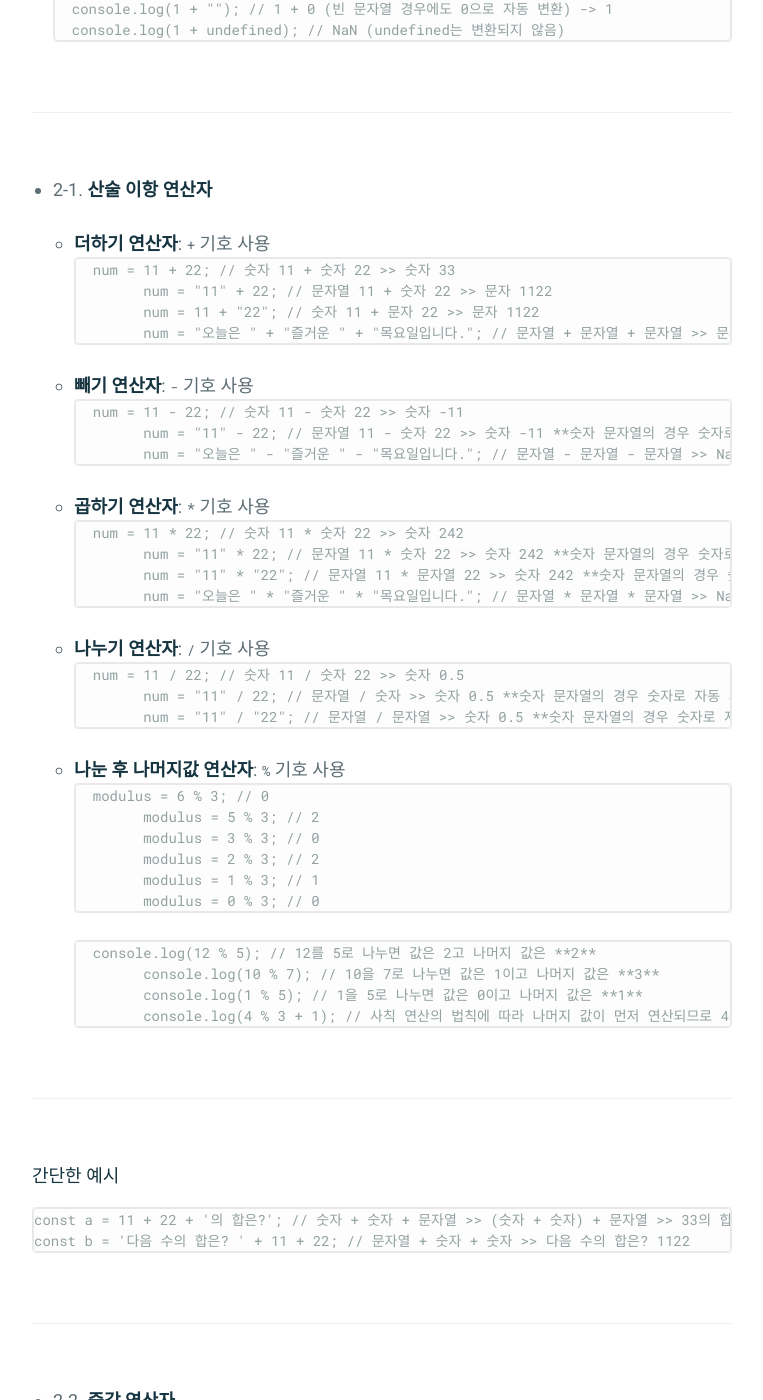
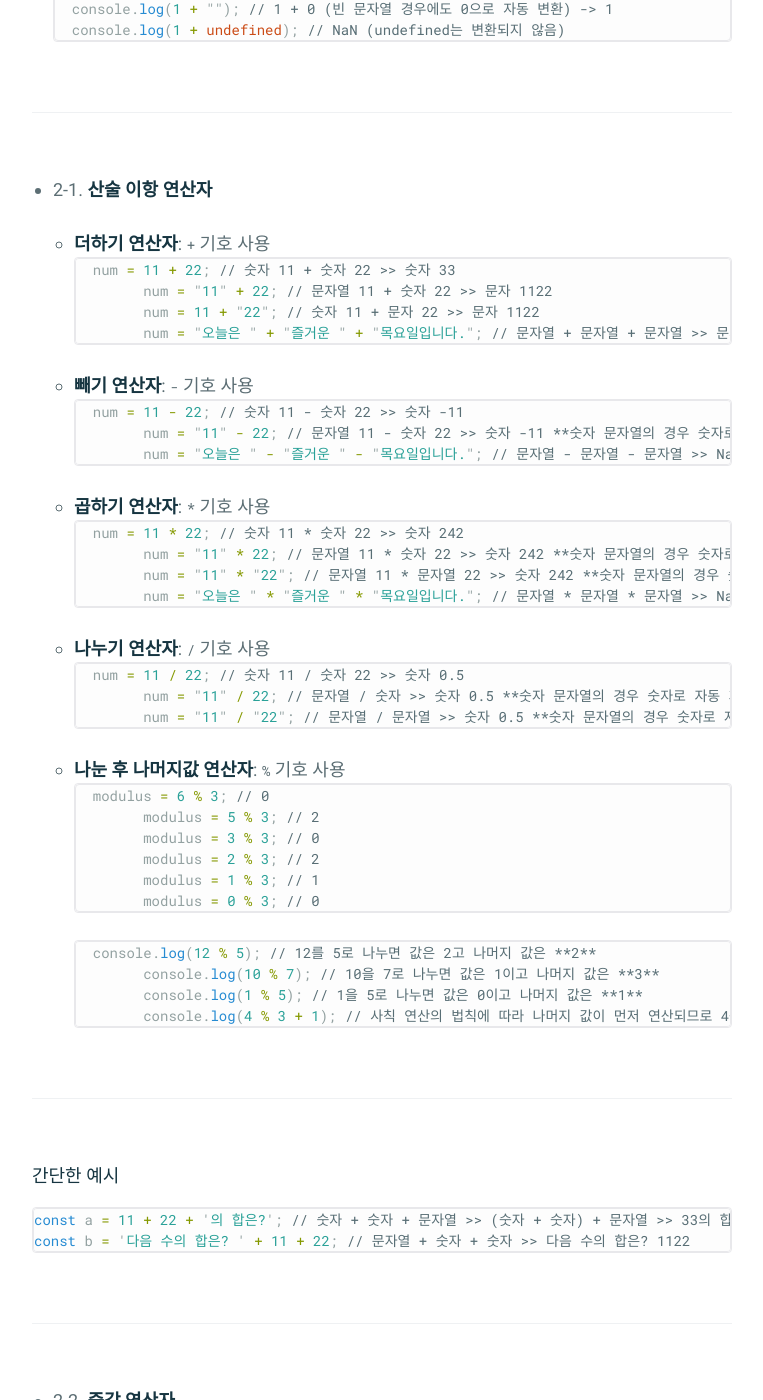
Before and after one commit to absolutelyfullycapable/absolutelyfullycapable.github.io, a Jekyll site: the page built from _posts/2020-09-03-javascript-연산자.md, in a window 1280 px wide and 1400 px high, scrolled down 1544 px. Shown: the whole window, without its empty margins (258-1021 px from the left). Built offline with Jekyll 4.4.1, drawn with Linux system fonts in a browser that asks for light colours; some of the changed text lies outside the part shown.

Commit message:
Add files via upload
modify posts

````diff
--- a/_posts/2020-09-03-javascript-연산자.md
+++ b/_posts/2020-09-03-javascript-연산자.md
@@ -19,14 +19,14 @@ comments: true
 
 - `+` 기호를 사용하여 문자열을 연결시키는 기능을 함
 
-    ```
+    ```js
 	var a = "Hello " + "Javascript"; // >> Hello Javascript 출력
 	```
 <br/>
 
 - 산술 연산자 기호와 똑같기 때문에 주의해야 함
 
-	```
+	```js
 	var a = "100" + 10; // >> 10010 출력
 	var b = 100 + 10; // >> 110 출력
 	```
@@ -43,7 +43,7 @@ comments: true
 - **더하기 연산자를 제외한 다른 연산자는 숫자형 문자열의 경우 숫자로 자동 변환하여 연산함**
 - 왼쪽에서 오른쪽으로 순차적으로 연산
 
-	```
+	```js
 	a = 50, b = 40, c = 20;
 	console.log(a - b + c); // 50-40+20 >> 30
 	```
@@ -51,14 +51,14 @@ comments: true
 
 - 곱하기, 나누기 연산자가 먼저 연산되고 더하기, 나누기 연산자는 나중에 연산
 
-	```
+	```js
     console.log(a - b / c); // 40 / 20 >> 2, 50-2 -> 48
     ```
 <br/>
 
 - 괄호 안을 먼저 연산 후 나머지 연산
 
-    ```
+    ```js
     console.log( (a-b)/c ); //(50-40) >> 10, 10 / 20 >> 0.5
     ```
 <br/>
@@ -68,7 +68,8 @@ comments: true
 <br/>
 
 - **산술 연산 특이**
-    ```
+
+    ```js
     console.log(0/0); // NaN
     console.log(true + true - false); // true (1), false (0) -> 2
     console.log(1 + null); // 1 + 0 (null은 연산에서 0) -> 1
@@ -86,7 +87,7 @@ comments: true
 
 	- **더하기 연산자**: `+` 기호 사용
 
-		```
+		```js
 		num = 11 + 22; // 숫자 11 + 숫자 22 >> 숫자 33
     	num = "11" + 22; // 문자열 11 + 숫자 22 >> 문자 1122
     	num = 11 + "22"; // 숫자 11 + 문자 22 >> 문자 1122
@@ -97,7 +98,7 @@ comments: true
 
 	- **빼기 연산자**: `-` 기호 사용
 
-		```
+		```js
 		num = 11 - 22; // 숫자 11 - 숫자 22 >> 숫자 -11
     	num = "11" - 22; // 문자열 11 - 숫자 22 >> 숫자 -11 **숫자 문자열의 경우 숫자로 자동 변환되어 계산함**
     	num = "오늘은 " - "즐거운 " - "목요일입니다."; // 문자열 - 문자열 - 문자열 >> NaN (Not a Number)
@@ -107,7 +108,7 @@ comments: true
 
 	- **곱하기 연산자**: `*` 기호 사용
 
-		```
+		```js
 		num = 11 * 22; // 숫자 11 * 숫자 22 >> 숫자 242
     	num = "11" * 22; // 문자열 11 * 숫자 22 >> 숫자 242 **숫자 문자열의 경우 숫자로 자동 변환되어 계산함**
     	num = "11" * "22"; // 문자열 11 * 문자열 22 >> 숫자 242 **숫자 문자열의 경우 숫자로 자동 변환되어 계산함**
@@ -118,7 +119,7 @@ comments: true
 
 	- **나누기 연산자**: `/` 기호 사용
 
-		```
+		```js
 		num = 11 / 22; // 숫자 11 / 숫자 22 >> 숫자 0.5
     	num = "11" / 22; // 문자열 / 숫자 >> 숫자 0.5 **숫자 문자열의 경우 숫자로 자동 계산되어 계산됨**
     	num = "11" / "22"; // 문자열 / 문자열 >> 숫자 0.5 **숫자 문자열의 경우 숫자로 자동 계산되어 계산됨**
@@ -128,7 +129,7 @@ comments: true
 
 	- **나눈 후 나머지값 연산자**: `%` 기호 사용
 
-		```
+		```js
 		modulus = 6 % 3; // 0
     	modulus = 5 % 3; // 2
     	modulus = 3 % 3; // 0
@@ -139,7 +140,7 @@ comments: true
 
         <br/>
 
-        ```
+        ```js
 		console.log(12 % 5); // 12를 5로 나누면 값은 2고 나머지 값은 **2**
     	console.log(10 % 7); // 10을 7로 나누면 값은 1이고 나머지 값은 **3**
     	console.log(1 % 5); // 1을 5로 나누면 값은 0이고 나머지 값은 **1**
@@ -152,7 +153,7 @@ comments: true
 
 ##### 간단한 예시
 
-```
+```js
 const a = 11 + 22 + '의 합은?'; // 숫자 + 숫자 + 문자열 >> (숫자 + 숫자) + 문자열 >> 33의 합은?
 const b = '다음 수의 합은? ' + 11 + 22; // 문자열 + 숫자 + 숫자 >> 다음 수의 합은? 1122
 ```
@@ -170,7 +171,7 @@ const b = '다음 수의 합은? ' + 11 + 22; // 문자열 + 숫자 + 숫자 >>
 	- 후위 감소 연산자 (`a--`): 변수를 먼저 출력 후 1 감소
 	<br/>
 
-    ```
+    ```js
 	let a = 10, b = 20;
 
     console.log(a); // 10
@@ -186,7 +187,7 @@ const b = '다음 수의 합은? ' + 11 + 22; // 문자열 + 숫자 + 숫자 >>
 
 	- 증감 연산자를 연속으로 사용하면 참조 오류 발생
 
-	```
+	```js
     (a++)++; // >> 참조 오류
     ```
 
@@ -200,7 +201,7 @@ const b = '다음 수의 합은? ' + 11 + 22; // 문자열 + 숫자 + 숫자 >>
 	- = 기호를 사용하여 값이나 변수를 할당하는 연산
 	- = 기호를 기준으로 우변의 숫자만큼 연산하여 좌변의 변수에 **'새로운 값으로 갱신'**하는 것
 
-		```
+		```js
         a += b; -> a + b -> a; a와 b를 더한 후 a에 새로운 값으로 갱신
         ```
 	<br/>
@@ -216,7 +217,7 @@ const b = '다음 수의 합은? ' + 11 + 22; // 문자열 + 숫자 + 숫자 >>
 
 	- 예시
 
-    ```
+    ```js
 	let a = 4;
 
 	a += 3; // 기존 선언된 변수 a의 값(4)에 더하기 3을 한 후 좌변의 변수 a에 갱신.
@@ -234,7 +235,7 @@ const b = '다음 수의 합은? ' + 11 + 22; // 문자열 + 숫자 + 숫자 >>
 
 	<br/>
 
-    ```
+    ```js
 	let b = 10;
 
     b += 5; // 10 + 5 -> 15
@@ -255,6 +256,7 @@ const b = '다음 수의 합은? ' + 11 + 22; // 문자열 + 숫자 + 숫자 >>
 
 위와 같은 목록 형식도 대입 연산자를 활용하여 만들기 가능
 
+```js
         <script>
         window.onload = function(){ // 문서 준비 이벤트
         let list = ""; // 변수를 빈 문자열로 초기화
@@ -268,6 +270,7 @@ const b = '다음 수의 합은? ' + 11 + 22; // 문자열 + 숫자 + 숫자 >>
         document.body.innerHTML = list; // 문서 노드 안의 바디노드 안에 html 구조를 작성
                 }
         </script>
+```
 
 <br/>
 - - -
@@ -289,7 +292,7 @@ const b = '다음 수의 합은? ' + 11 + 22; // 문자열 + 숫자 + 숫자 >>
 
     <br/>
 
-    ```
+    ```js
     let i;
     i = 5 < 4; // ~보다 작다. 좌항(5)은 우항(4)보다 작다. 거짓 == false == 0
     i = 5 > 4; // ~보다 크다. 좌항(5)은 우항(4)보다 크다. 참 == true == 1
@@ -302,7 +305,7 @@ const b = '다음 수의 합은? ' + 11 + 22; // 문자열 + 숫자 + 숫자 >>
 
 	<br/>
 
-    ```
+    ```js
     console.log(40 > 25 > 10); // false. 좌항 기준으로 차례대로 비교함
     // (40 > 25) 비교한 값 -> true
     // true(1) > 10 -> false
@@ -315,7 +318,7 @@ const b = '다음 수의 합은? ' + 11 + 22; // 문자열 + 숫자 + 숫자 >>
 
 - 비교 연산 특이
 
-    ```
+    ```js
     console.log(0 == false); // true
     console.log("" == false); // true
     console.log("" == 0); // true
@@ -340,7 +343,7 @@ const b = '다음 수의 합은? ' + 11 + 22; // 문자열 + 숫자 + 숫자 >>
 
 	<br/>
 
-    ```
+    ```js
     console.log('15' > '12'); // 숫자형 문자열은 자동 변환되어 비교되기 때문에 true
     console.log(15 > '12'); // 숫자형 문자열은 자동 변환되어 비교되기 때문에 true
     console.log('015' > '10'); // 0이 앞에 오면 문자형으로 비교되어 0이 1보다 작으니까 false
@@ -365,7 +368,7 @@ const b = '다음 수의 합은? ' + 11 + 22; // 문자열 + 숫자 + 숫자 >>
 
 	<br/>
 
-	```
+	```js
 	var a = [1, 2, 3];
 	var b = [1, 2, 3];
 	console.log(a == b); // >> 각 배열에 같은 데이터가 담겨 있지만 메모리에서 차지하는 위치, 즉 저장 위치가 달라 false
@@ -383,7 +386,7 @@ const b = '다음 수의 합은? ' + 11 + 22; // 문자열 + 숫자 + 숫자 >>
 	- 논리곱 연산자: &&
 		- A 조건 && B 조건 : A의 조건과 B의 조건이 **모두** 만족시킬 때 true
 
-        ```
+        ```js
 		const a = 10, b = 20;
         console.log(a >= 10 && b == 20); // true
         console.log(a > 10 && b == 20); // false
@@ -394,7 +397,7 @@ const b = '다음 수의 합은? ' + 11 + 22; // 문자열 + 숫자 + 숫자 >>
 	- 논리합 연산자: `||`
 		- A 조건 `||` B 조건 : A의 조건과 B의 조건 중 **하나만** 만족시킬 때 true
 
-        ```
+        ```js
         const a = 10, b = 20;
         console.log(a > 10 || b == 20); // true
         ```
@@ -404,7 +407,7 @@ const b = '다음 수의 합은? ' + 11 + 22; // 문자열 + 숫자 + 숫자 >>
 	- 논리 부정 연산자: !
 		- !A 조건 : A 조건이 아니면 true
 
-        ```
+        ```js
         const a = 10, b = 20;
         console.log(b == 10); // false
         console.log(!(b == 10)); // 상수 b는 10과 같지 않지 않기 때문에 true
@@ -422,6 +425,6 @@ const b = '다음 수의 합은? ' + 11 + 22; // 문자열 + 숫자 + 숫자 >>
 	- 첫 번째 피연산자를 조건식으로 평가한 후 그 결과가 참(true)이면 두 번째 피연산자 값으로 삼고, 거짓(false)이면 세 번째 피연산자를 값으로 삼음
 - 예시: 변수 a와 b의 값을 비교하여 a > b가 참이면 a, 거짓이면 b를 변수 c에 대입하는 수식
 
-	```
+	```js
 	c = (a > b) ? a : b;
 	```
````
Also changed, not shown: _posts/2020-09-01-javascript-기초.md (+1 -1 lines), _posts/2020-09-01-javascript-변수와-데이터타입.md (+3 -3 lines), _posts/2020-09-04-javascript-명시적타입변환.md (+6 -6 lines), _posts/2020-09-13-javascript-객체의기초와생성방법.md (+4 -4 lines).
